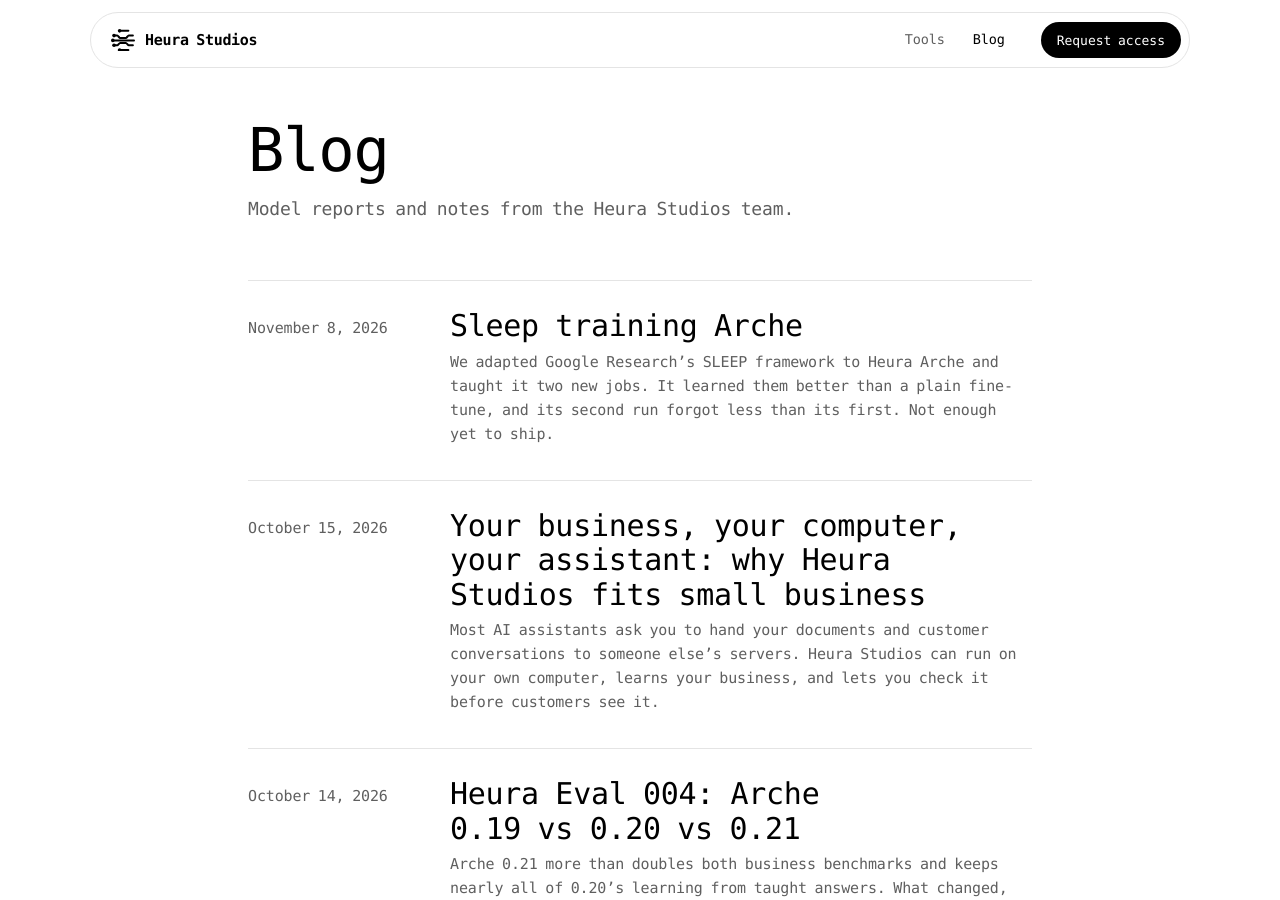
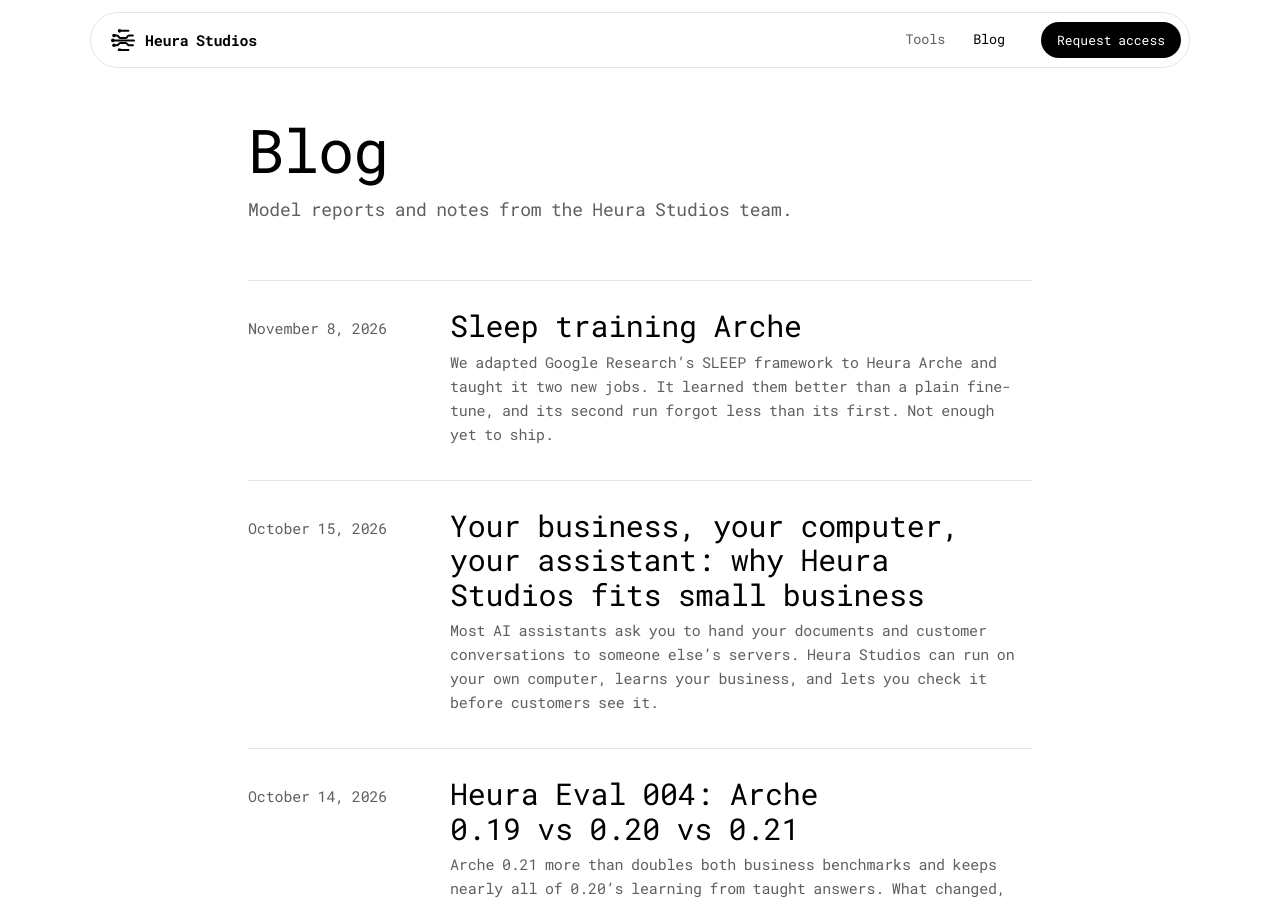
Before and after one commit to pooo000/heurastudios-site, a Jekyll site: the page built from blog/index.html, in a window 1280 px wide and 900 px high. Built offline with Jekyll 4.4.1, drawn with Linux system fonts in a browser that asks for light colours; some web fonts are replaced.

Commit message:
Head: load Roboto Mono

```diff
--- a/_includes/head.html
+++ b/_includes/head.html
@@ -85,7 +85,7 @@
 
 <link rel="preconnect" href="https://fonts.googleapis.com">
 <link rel="preconnect" href="https://fonts.gstatic.com" crossorigin>
-<link rel="stylesheet" href="https://fonts.googleapis.com/css2?family=Cantarell:ital,wght@0,400;0,700;1,400;1,700&display=swap">
+<link rel="stylesheet" href="https://fonts.googleapis.com/css2?family=Roboto+Mono:ital,wght@0,400;0,700;1,400;1,700&display=swap">
 <link rel="stylesheet" href="/site.css">
 {%- for href in page.css %}
 <link rel="stylesheet" href="{{ href }}">
```
